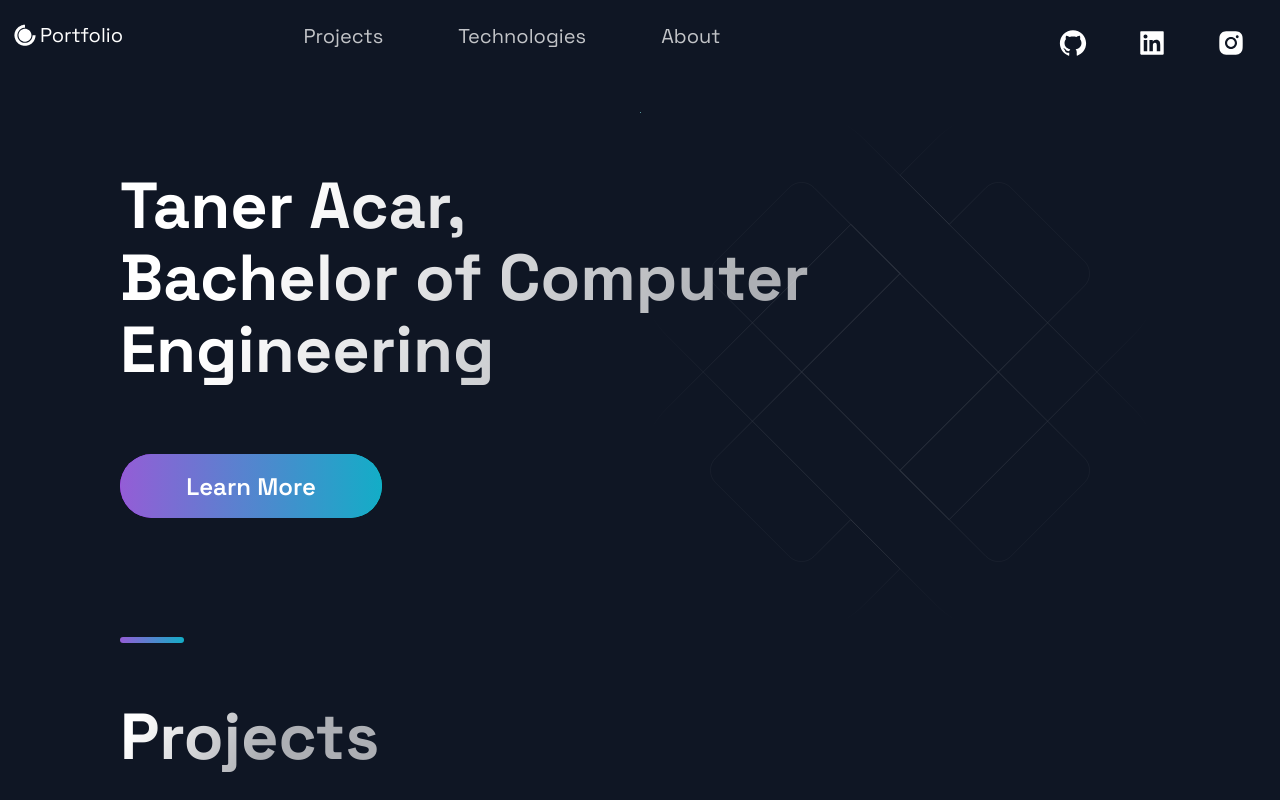
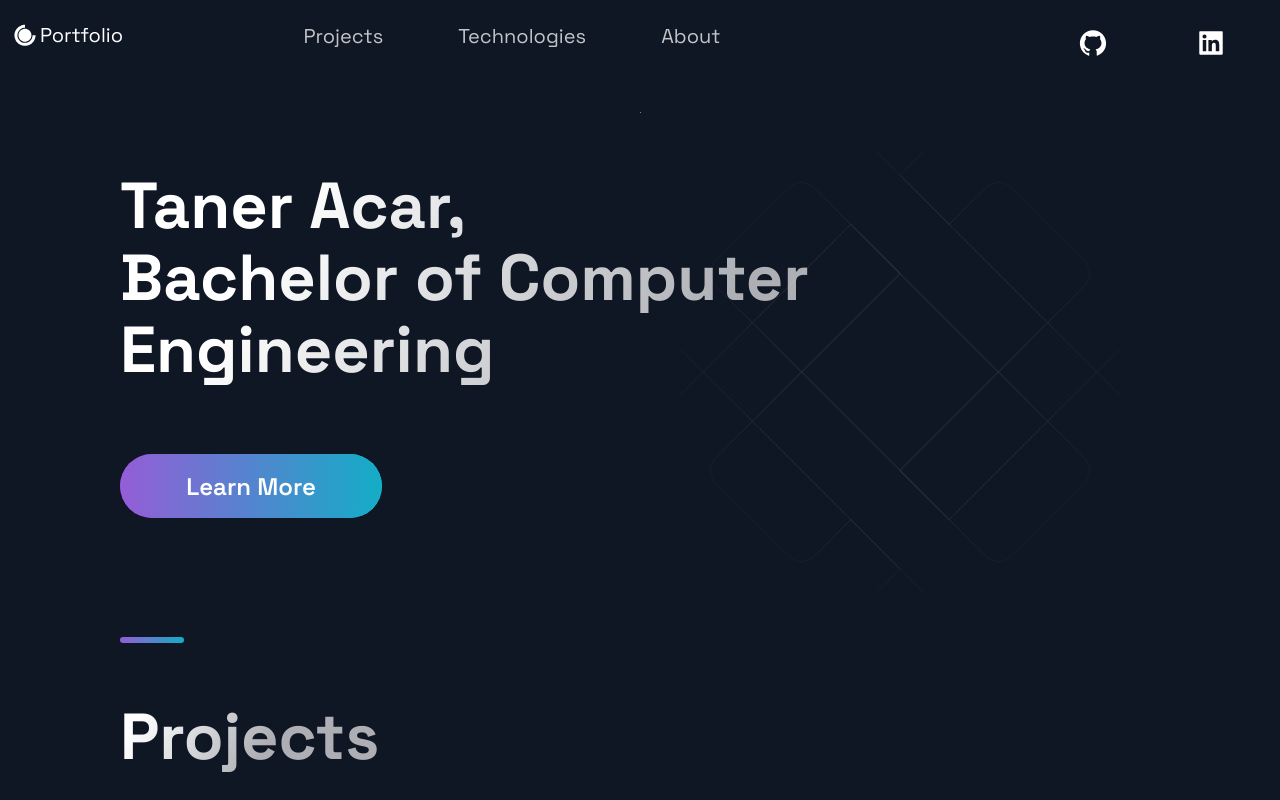
Before and after one commit to taneracar/taneracar, a Next.js app: page / in a window 1280 px wide. Shown: the top 800 px of the page. Built offline with nearby package versions, Linux system fonts and the light colour scheme.

Commit message:
deleting IG link

```diff
--- a/src/components/Header/Header.js
+++ b/src/components/Header/Header.js
@@ -53,9 +53,7 @@ const Header = () => (
       <SocialIcons href="https://www.linkedin.com/in/taner-acar-0681602a0/">
         <AiFillLinkedin size="3rem" />
       </SocialIcons>
-      <SocialIcons href="https://www.instagram.com/1taneracar/">
-        <AiFillInstagram size="3rem" />
-      </SocialIcons>
+
     </Div3>
   </Container>
 );
```
